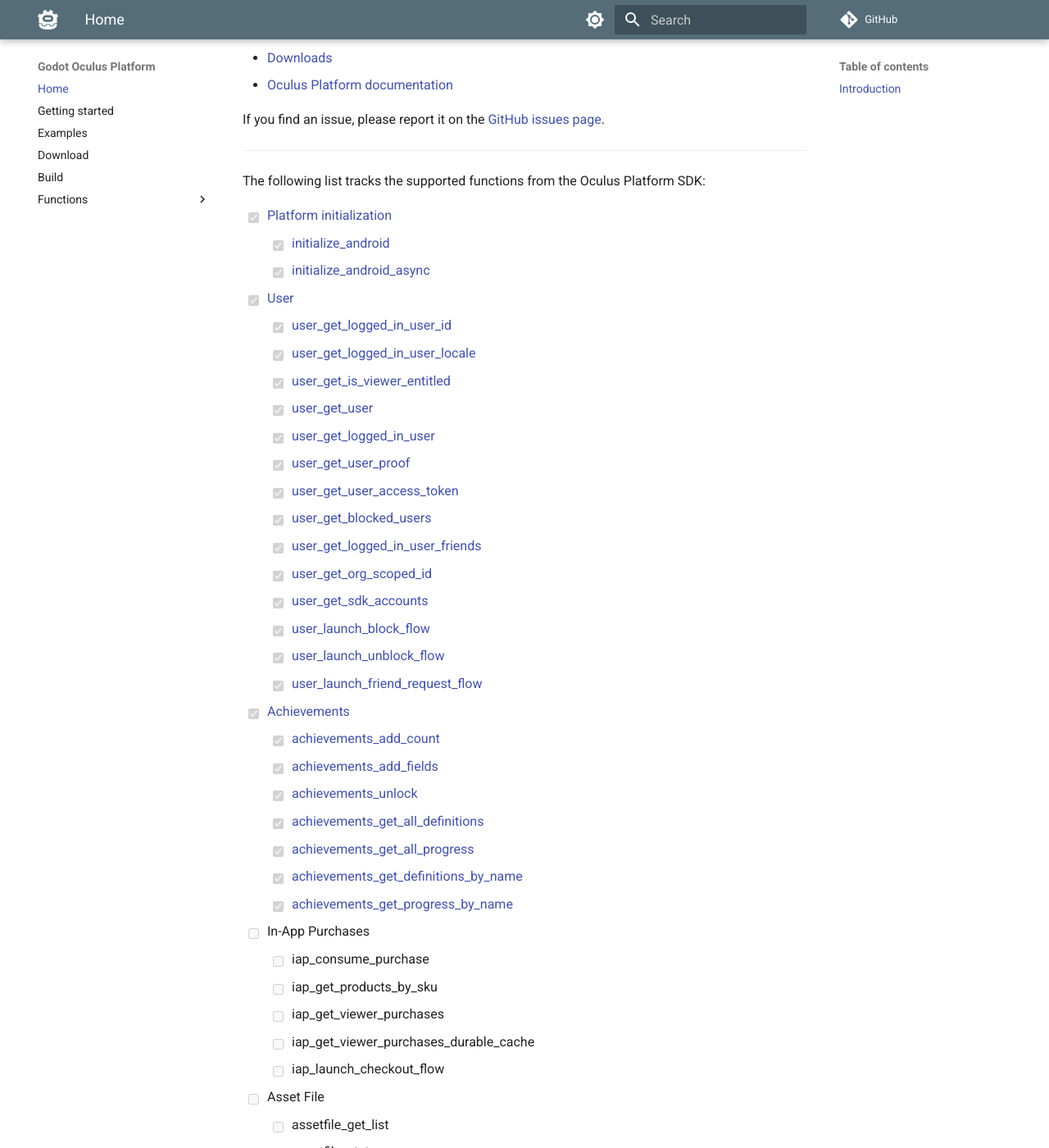
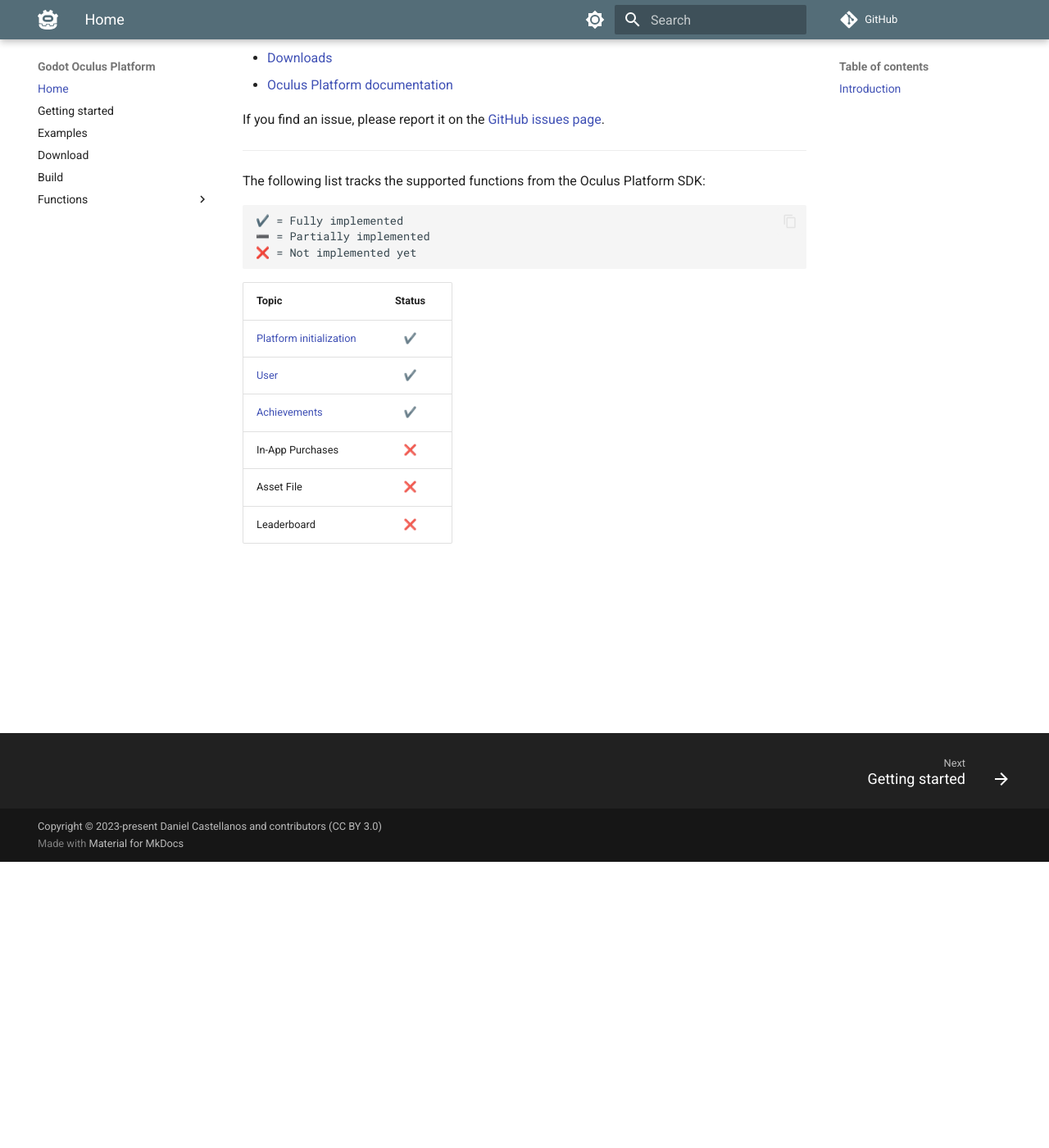
Before and after one commit to decacis/godot_oculus_platform, an MkDocs documentation site: the page built from docs/index.md, in a window 1280 px wide and 1400 px high, scrolled down 349 px. Shown: the whole window at 82% size. Built offline with MkDocs 1.6.1 and Material for MkDocs 9.7.7, drawn with Linux system fonts in a browser that asks for light colours; comment, search, counter and statistics services are not loaded; some of the changed text lies outside the part shown.

Commit message:
Changing the functions tracking visualization

````diff
--- a/docs/index.md
+++ b/docs/index.md
@@ -16,50 +16,17 @@
 -----
 
 The following list tracks the supported functions from the Oculus Platform SDK:
+```
+✔️ = Fully implemented
+➖ = Partially implemented
+❌ = Not implemented yet
+```
 
-- [x] [Platform initialization](/godot_oculus_platform/functions/initialization/)
-    * [x] [initialize_android](/godot_oculus_platform/functions/initialization/#initialize_android)
-    * [x] [initialize_android_async](/godot_oculus_platform/functions/initialization/#initialize_android_async)
-- [x] [User](/godot_oculus_platform/functions/user/)
-    * [x] [user_get_logged_in_user_id](/godot_oculus_platform/functions/user/#user_get_logged_in_user_id)
-    * [x] [user_get_logged_in_user_locale](/godot_oculus_platform/functions/user/#user_get_logged_in_user_locale)
-    * [x] [user_get_is_viewer_entitled](/godot_oculus_platform/functions/user/#user_get_is_viewer_entitled)
-    * [x] [user_get_user](/godot_oculus_platform/functions/user/#user_get_user)
-    * [x] [user_get_logged_in_user](/godot_oculus_platform/functions/user/#user_get_logged_in_user)
-    * [x] [user_get_user_proof](/godot_oculus_platform/functions/user/#user_get_user_proof)
-    * [x] [user_get_user_access_token](/godot_oculus_platform/functions/user/#user_get_user_access_token)
-    * [x] [user_get_blocked_users](/godot_oculus_platform/functions/user/#user_get_blocked_users)
-    * [x] [user_get_logged_in_user_friends](/godot_oculus_platform/functions/user/#user_get_logged_in_user_friends)
-    * [x] [user_get_org_scoped_id](/godot_oculus_platform/functions/user/#user_get_org_scoped_id)
-    * [x] [user_get_sdk_accounts](/godot_oculus_platform/functions/user/#user_get_sdk_accounts)
-    * [x] [user_launch_block_flow](/godot_oculus_platform/functions/user/#user_launch_block_flow)
-    * [x] [user_launch_unblock_flow](/godot_oculus_platform/functions/user/#user_launch_unblock_flow)
-    * [x] [user_launch_friend_request_flow](/godot_oculus_platform/functions/user/#user_launch_friend_request_flow)
-- [x] [Achievements](/godot_oculus_platform/functions/achievements/)
-    * [x] [achievements_add_count](/godot_oculus_platform/functions/achievements/#achievements_add_count)
-    * [x] [achievements_add_fields](/godot_oculus_platform/functions/achievements/#achievements_add_fields)
-    * [x] [achievements_unlock](/godot_oculus_platform/functions/achievements/#achievements_unlock)
-    * [x] [achievements_get_all_definitions](/godot_oculus_platform/functions/achievements/#achievements_get_all_definitions)
-    * [x] [achievements_get_all_progress](/godot_oculus_platform/functions/achievements/#achievements_get_all_progress)
-    * [x] [achievements_get_definitions_by_name](/godot_oculus_platform/functions/achievements/#achievements_get_definitions_by_name)
-    * [x] [achievements_get_progress_by_name](/godot_oculus_platform/functions/achievements/#achievements_get_progress_by_name)
-- [ ] In-App Purchases
-    * [ ] iap_consume_purchase
-    * [ ] iap_get_products_by_sku
-    * [ ] iap_get_viewer_purchases
-    * [ ] iap_get_viewer_purchases_durable_cache
-    * [ ] iap_launch_checkout_flow
-- [ ] Asset File
-    * [ ] assetfile_get_list
-    * [ ] assetfile_status
-    * [ ] assetfile_status_by_id
-    * [ ] assetfile_status_by_name
-    * [ ] assetfile_download
-    * [ ] assetfile_download_by_id
-    * [ ] assetfile_download_by_name
-    * [ ] assetfile_download_cancel
-    * [ ] assetfile_download_cancel_by_id
-    * [ ] assetfile_download_cancel_by_name
-    * [ ] assetfile_delete
-    * [ ] assetfile_delete_by_id
-    * [ ] assetfile_delete_by_name
+| Topic                                                                       | Status |
+|-----------------------------------------------------------------------------|:------:|
+| [Platform initialization](/godot_oculus_platform/functions/initialization/) |   ✔️   |
+| [User](/godot_oculus_platform/functions/user/)                              |   ✔️   |
+| [Achievements](/godot_oculus_platform/functions/achievements/)              |   ✔️   |
+| In-App Purchases                                                            |   ❌   |
+| Asset File                                                                  |   ❌   |
+| Leaderboard                                                                 |   ❌   |
````
